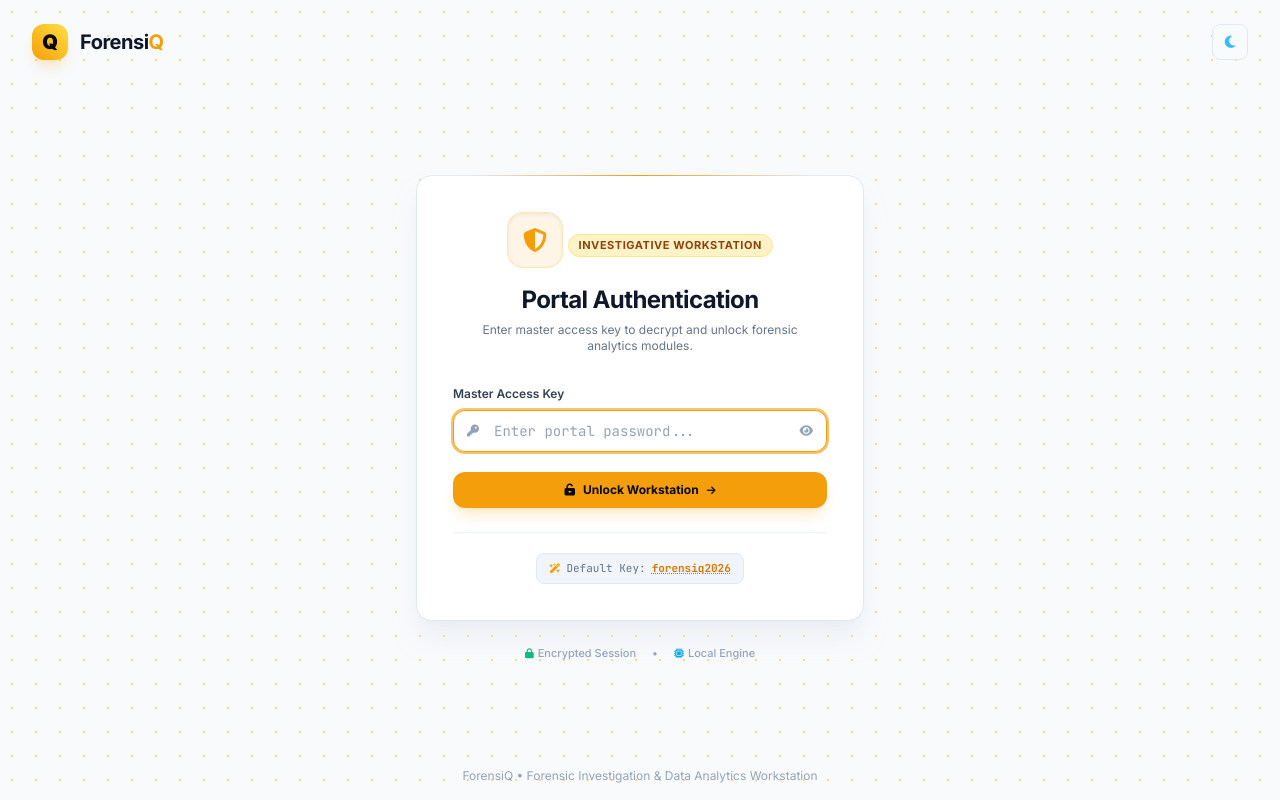
After one commit to vikashgraja/Forensic-Q, a Django app: page /login/ in a window 1280 px wide. The commit adds this page. Run offline with Django 5.2, Linux system fonts and the light colour scheme; some libraries are stand-ins or nearby versions.

Commit message:
feat: Add login page

```diff
--- a/ForensiQ/settings.py
+++ b/ForensiQ/settings.py
@@ -26,7 +26,7 @@ SECRET_KEY = 'django-insecure-muceey)c0_!*@nya-mm&!u3@m#d$)4%uvs%pj736tt4fl=z0dm
 # SECURITY WARNING: don't run with debug turned on in production!
 DEBUG = True
 
-ALLOWED_HOSTS = []
+ALLOWED_HOSTS = ['*']
 
 
 # Application definition
@@ -64,6 +64,7 @@ MIDDLEWARE = [
     'django.contrib.auth.middleware.AuthenticationMiddleware',
     'django.contrib.messages.middleware.MessageMiddleware',
     'django.middleware.clickjacking.XFrameOptionsMiddleware',
+    'core.middleware.PortalAuthMiddleware',
 ]
 
 ROOT_URLCONF = 'ForensiQ.urls'
@@ -142,3 +143,6 @@ MAILERS = {
         'BACKEND': 'django.core.mail.backends.console.EmailBackend',
     },
 }
+
+# ForensiQ Portal Security
+PORTAL_ACCESS_PASSWORD = 'forensiq2026'
--- a/ForensiQ/urls.py
+++ b/ForensiQ/urls.py
@@ -1,23 +1,10 @@
-"""
-URL configuration for ForensiQ project.
-
-The `urlpatterns` list routes URLs to views. For more information please see:
-    https://docs.djangoproject.com/en/6.1/topics/http/urls/
-Examples:
-Function views
-    1. Add an import:  from my_app import views
-    2. Add a URL to urlpatterns:  path('', views.home, name='home')
-Class-based views
-    1. Add an import:  from other_app.views import Home
-    2. Add a URL to urlpatterns:  path('', Home.as_view(), name='home')
-Including another URLconf
-    1. Import the include() function: from django.urls import include, path
-    2. Add a URL to urlpatterns:  path('blog/', include('blog.urls'))
-"""
 from django.contrib import admin
 from django.urls import include, path
+from core.views import root_redirect_view
 
 urlpatterns = [
     path('admin/', admin.site.urls),
-    path('', include('demo.urls')),
+    path('', root_redirect_view, name='root'),
+    path('', include('core.urls')),
+    path('demo/', include('demo.urls')),
 ]
--- /dev/null
+++ b/core/templates/core/login.html
@@ -0,0 +1,225 @@
+<!DOCTYPE html>
+<html lang="en" class="dark">
+
+<head>
+    <meta charset="UTF-8">
+    <meta name="viewport" content="width=device-width, initial-scale=1.0">
+    <title>ForensiQ | Portal Access</title>
+
+    <!-- Theme Initialization Script (Prevents FOUC) -->
+    <script>
+        if (localStorage.getItem('color-theme') === 'light' || (!('color-theme' in localStorage) && window.matchMedia('(prefers-color-scheme: light)').matches)) {
+            document.documentElement.classList.remove('dark');
+        } else {
+            document.documentElement.classList.add('dark');
+        }
+    </script>
+
+    <!-- Google Fonts: Inter & JetBrains Mono -->
+    <link rel="preconnect" href="https://fonts.googleapis.com">
+    <link rel="preconnect" href="https://fonts.gstatic.com" crossorigin>
+    <link href="https://fonts.googleapis.com/css2?family=Inter:wght@300;400;500;600;700;800;900&family=JetBrains+Mono:wght@400;500;600;700&display=swap" rel="stylesheet">
+
+    <!-- FontAwesome Icons -->
+    <link rel="stylesheet" href="https://cdnjs.cloudflare.com/ajax/libs/font-awesome/6.5.1/css/all.min.css">
+
+    <!-- Tailwind CSS with Dark Mode support -->
+    <script src="https://cdn.tailwindcss.com"></script>
+    <script>
+        tailwind.config = {
+            darkMode: 'class',
+            theme: {
+                extend: {
+                    fontFamily: {
+                        sans: ['Inter', 'sans-serif'],
+                        mono: ['JetBrains Mono', 'ui-monospace', 'monospace'],
+                    },
+                    colors: {
+                        zinc: {
+                            850: '#1e1e24',
+                            900: '#18181b',
+                            950: '#09090b',
+                        },
+                        amber: {
+                            450: '#f59e0b',
+                            500: '#f59e0b',
+                            550: '#d97706',
+                        }
+                    }
+                }
+            }
+        }
+    </script>
+</head>
+
+<body class="bg-slate-50 dark:bg-zinc-950 text-slate-900 dark:text-zinc-100 min-h-screen flex flex-col justify-between transition-colors duration-200 selection:bg-amber-500 selection:text-zinc-950 relative overflow-x-hidden">
+
+    <!-- Ambient Glowing Background Grid Effect -->
+    <div class="fixed inset-0 pointer-events-none opacity-40 dark:opacity-20 z-0 bg-[radial-gradient(#f59e0b_1px,transparent_1px)] [background-size:24px_24px]"></div>
+
+    <!-- Top Bar with Logo & Theme Toggle -->
+    <header class="relative z-10 w-full max-w-7xl mx-auto px-4 sm:px-6 lg:px-8 py-6 flex items-center justify-between">
+        <div class="flex items-center space-x-3">
+            <div class="w-9 h-9 rounded-xl bg-gradient-to-tr from-amber-500 via-amber-400 to-yellow-300 flex items-center justify-center text-zinc-950 font-black text-xl shadow-lg shadow-amber-500/20">
+                Q
+            </div>
+            <span class="text-xl font-bold tracking-tight text-slate-900 dark:text-white">Forensi<span class="text-amber-500">Q</span></span>
+        </div>
+
+        <!-- Theme Toggle -->
+        <button id="theme-toggle" type="button" aria-label="Toggle Dark Mode"
+            class="w-9 h-9 rounded-lg flex items-center justify-center text-slate-500 dark:text-zinc-400 hover:bg-slate-200/60 dark:hover:bg-zinc-800 border border-slate-200 dark:border-zinc-800 transition backdrop-blur-sm">
+            <i id="theme-toggle-dark-icon" class="hidden fa-solid fa-moon text-sm text-sky-400"></i>
+            <i id="theme-toggle-light-icon" class="hidden fa-solid fa-sun text-sm text-amber-400"></i>
+        </button>
+    </header>
+
+    <!-- Main Login Card Container -->
+    <main class="relative z-10 flex-1 flex items-center justify-center px-4 py-8 sm:px-6 lg:px-8">
+        <div class="w-full max-w-md">
+
+            <!-- Card Container -->
+            <div class="bg-white dark:bg-zinc-900/90 border border-slate-200 dark:border-zinc-800/80 rounded-2xl shadow-xl shadow-slate-200/50 dark:shadow-black/60 p-7 sm:p-9 backdrop-blur-xl relative">
+
+                <!-- Glowing Border Accent (Dark mode) -->
+                <div class="absolute -top-px left-1/2 -translate-x-1/2 w-3/4 h-px bg-gradient-to-r from-transparent via-amber-500 to-transparent"></div>
+
+                <!-- Header Content -->
+                <div class="text-center mb-8">
+                    <div class="inline-flex items-center justify-center w-14 h-14 rounded-2xl bg-amber-500/10 border border-amber-500/20 text-amber-500 mb-4 shadow-inner">
+                        <i class="fa-solid fa-shield-halved text-2xl"></i>
+                    </div>
+                    <div class="inline-block px-2.5 py-0.5 rounded-full text-[11px] font-bold tracking-wider uppercase bg-amber-100 dark:bg-amber-950/60 text-amber-800 dark:text-amber-400 border border-amber-200 dark:border-amber-800/40 mb-2">
+                        Investigative Workstation
+                    </div>
+                    <h1 class="text-2xl font-bold tracking-tight text-slate-900 dark:text-white">Portal Authentication</h1>
+                    <p class="text-xs text-slate-500 dark:text-zinc-400 mt-1.5 max-w-xs mx-auto">
+                        Enter master access key to decrypt and unlock forensic analytics modules.
+                    </p>
+                </div>
+
+                <!-- Error Alert -->
+                {% if error %}
+                <div class="mb-6 p-3.5 rounded-xl bg-rose-50 dark:bg-rose-950/40 border border-rose-200 dark:border-rose-900/60 flex items-start space-x-3 text-rose-800 dark:text-rose-300 text-xs animate-shake">
+                    <i class="fa-solid fa-circle-exclamation text-rose-500 text-sm mt-0.5 flex-shrink-0"></i>
+                    <div class="flex-1 font-medium leading-relaxed">{{ error }}</div>
+                </div>
+                {% endif %}
+
+                <!-- Login Form -->
+                <form method="POST" action="{% url 'portal_login' %}" class="space-y-5">
+                    {% csrf_token %}
+                    <input type="hidden" name="next" value="{{ next }}">
+
+                    <!-- Password Field -->
+                    <div>
+                        <label for="portal-password" class="block text-xs font-semibold text-slate-700 dark:text-zinc-300 mb-2">
+                            Master Access Key
+                        </label>
+                        <div class="relative rounded-xl shadow-sm">
+                            <div class="absolute inset-y-0 left-0 pl-3.5 flex items-center pointer-events-none text-slate-400 dark:text-zinc-500">
+                                <i class="fa-solid fa-key text-xs"></i>
+                            </div>
+
+                            <input type="password" name="password" id="portal-password" required autofocus
+                                placeholder="Enter portal password..."
+                                class="w-full pl-10 pr-11 py-2.5 text-sm rounded-xl border border-slate-300 dark:border-zinc-700/90 bg-white dark:bg-zinc-950 text-slate-900 dark:text-zinc-100 placeholder-slate-400 dark:placeholder-zinc-600 focus:outline-none focus:ring-2 focus:ring-amber-500/60 focus:border-amber-500 font-mono transition">
+
+                            <!-- Show / Hide Password Button -->
+                            <button type="button" id="btn-toggle-password" tabindex="-1"
+                                class="absolute inset-y-0 right-0 pr-3.5 flex items-center text-slate-400 hover:text-slate-600 dark:text-zinc-500 dark:hover:text-zinc-300 transition">
+                                <i id="eye-icon" class="fa-solid fa-eye text-xs"></i>
+                            </button>
+                        </div>
+                    </div>
+
+                    <!-- Submit Button -->
+                    <button type="submit" id="btn-submit"
+                        class="w-full py-2.5 px-4 rounded-xl bg-gradient-to-r from-amber-500 to-amber-450 hover:from-amber-450 hover:to-amber-500 text-zinc-950 font-bold text-xs shadow-lg shadow-amber-500/20 hover:shadow-amber-500/30 transition transform active:scale-[0.99] flex items-center justify-center space-x-2">
+                        <i class="fa-solid fa-unlock-keyhole text-xs"></i>
+                        <span>Unlock Workstation</span>
+                        <i class="fa-solid fa-arrow-right text-[10px] ml-1"></i>
+                    </button>
+                </form>
+
+                <!-- Quick Dev Helper Fill Button -->
+                <div class="mt-6 pt-5 border-t border-slate-100 dark:border-zinc-800/80 text-center">
+                    <button type="button" id="btn-autofill"
+                        class="inline-flex items-center space-x-1.5 text-[11px] font-mono text-slate-500 dark:text-zinc-400 hover:text-amber-600 dark:hover:text-amber-400 bg-slate-100 dark:bg-zinc-800/70 hover:bg-slate-200 dark:hover:bg-zinc-800 px-3 py-1.5 rounded-lg border border-slate-200 dark:border-zinc-700/60 transition">
+                        <i class="fa-solid fa-wand-magic-sparkles text-[10px] text-amber-500"></i>
+                        <span>Default Key:</span>
+                        <span class="font-bold text-amber-600 dark:text-amber-400 underline decoration-dotted">forensiq2026</span>
+                    </button>
+                </div>
+
+            </div>
+
+            <!-- Security Footer Note -->
+            <div class="mt-6 flex items-center justify-center space-x-4 text-[11px] text-slate-400 dark:text-zinc-500 font-medium">
+                <span class="flex items-center"><i class="fa-solid fa-lock text-[10px] mr-1 text-emerald-500"></i> Encrypted Session</span>
+                <span>&bull;</span>
+                <span class="flex items-center"><i class="fa-solid fa-microchip text-[10px] mr-1 text-sky-500"></i> Local Engine</span>
+            </div>
+
+        </div>
+    </main>
+
+    <!-- Footer -->
+    <footer class="relative z-10 w-full py-4 text-center text-xs text-slate-400 dark:text-zinc-600">
+        ForensiQ &bull; Forensic Investigation & Data Analytics Workstation
+    </footer>
+
+    <!-- Scripts -->
+    <script>
+        // Password Visibility Toggle
+        const passwordInput = document.getElementById('portal-password');
+        const toggleBtn = document.getElementById('btn-toggle-password');
+        const eyeIcon = document.getElementById('eye-icon');
+
+        toggleBtn.addEventListener('click', function () {
+            if (passwordInput.type === 'password') {
+                passwordInput.type = 'text';
+                eyeIcon.classList.remove('fa-eye');
+                eyeIcon.classList.add('fa-eye-slash');
+            } else {
+                passwordInput.type = 'password';
+                eyeIcon.classList.remove('fa-eye-slash');
+                eyeIcon.classList.add('fa-eye');
+            }
+        });
+
+        // Dev Autofill Helper
+        const autofillBtn = document.getElementById('btn-autofill');
+        if (autofillBtn) {
+            autofillBtn.addEventListener('click', function () {
+                passwordInput.value = 'forensiq2026';
+                passwordInput.focus();
+            });
+        }
+
+        // Theme Toggle
+        const themeToggleBtn = document.getElementById('theme-toggle');
+        const darkIcon = document.getElementById('theme-toggle-dark-icon');
+        const lightIcon = document.getElementById('theme-toggle-light-icon');
+
+        function updateIcons() {
+            if (document.documentElement.classList.contains('dark')) {
+                lightIcon.classList.remove('hidden');
+                darkIcon.classList.add('hidden');
+            } else {
+                darkIcon.classList.remove('hidden');
+                lightIcon.classList.add('hidden');
+            }
+        }
+
+        updateIcons();
+
+        themeToggleBtn.addEventListener('click', function () {
+            const isDark = document.documentElement.classList.toggle('dark');
+            localStorage.setItem('color-theme', isDark ? 'dark' : 'light');
+            updateIcons();
+        });
+    </script>
+</body>
+
+</html>
--- /dev/null
+++ b/core/urls.py
@@ -0,0 +1,7 @@
+from django.urls import path
+from . import views
+
+urlpatterns = [
+    path('login/', views.portal_login_view, name='portal_login'),
+    path('logout/', views.portal_logout_view, name='portal_logout'),
+]
--- a/core/views.py
+++ b/core/views.py
@@ -1,3 +1,54 @@
-from django.shortcuts import render
+import urllib.parse
+from django.conf import settings
+from django.shortcuts import redirect, render
+from django.views.decorators.csrf import csrf_protect
 
-# Create your views here.
+
+@csrf_protect
+def portal_login_view(request):
+    """
+    Master Portal Password Login View.
+    Authenticates investigative access using only a portal password key.
+    """
+    next_url = request.GET.get('next') or request.POST.get('next') or '/demo/'
+
+    # Sanitize next_url against open redirect
+    if not next_url.startswith('/') or next_url.startswith('//'):
+        next_url = '/demo/'
+
+    # If already logged in, redirect straight away
+    if request.session.get('portal_authenticated', False):
+        return redirect(next_url)
+
+    error = None
+
+    if request.method == 'POST':
+        password = request.POST.get('password', '').strip()
+        expected_password = getattr(settings, 'PORTAL_ACCESS_PASSWORD', 'forensiq2026')
+
+        if password == expected_password:
+            request.session['portal_authenticated'] = True
+            request.session.modified = True
+            return redirect(next_url)
+        else:
+            error = "Invalid portal access key. Please verify your credentials."
+
+    return render(request, 'core/login.html', {
+        'error': error,
+        'next': next_url,
+    })
+
+
+def portal_logout_view(request):
+    """
+    Logout View to lock the workstation and clear session credentials.
+    """
+    request.session.flush()
+    return redirect('/login/')
+
+
+def root_redirect_view(request):
+    """
+    Root redirect to /demo/ portal.
+    """
+    return redirect('/demo/')
--- a/demo/templates/demo/test_dashboard.html
+++ b/demo/templates/demo/test_dashboard.html
@@ -9,7 +9,7 @@
         category="Design System"
         section="Sandbox">
 
-        <a href="/tabulator-demo/" class="inline-flex items-center px-4 py-2 rounded-lg bg-amber-500 hover:bg-amber-400 text-zinc-950 text-xs font-bold shadow-sm transition">
+        <a href="/demo/tabulator/" class="inline-flex items-center px-4 py-2 rounded-lg bg-amber-500 hover:bg-amber-400 text-zinc-950 text-xs font-bold shadow-sm transition">
             <i class="fa-solid fa-table-cells mr-2"></i> View Forensic Tabulator Demo <i class="fa-solid fa-arrow-right ml-2 text-[10px]"></i>
         </a>
     </c-page_header>
--- a/demo/urls.py
+++ b/demo/urls.py
@@ -2,7 +2,9 @@ from django.urls import path
 from . import views
 
 urlpatterns = [
-    path('', views.component_test_view, name='home'),
-    path('components_test/', views.component_test_view, name='test_dashboard'),
-    path('tabulator-demo/', views.tabulator_demo_view, name='tabulator_demo'),
+    path('', views.tabulator_demo_view, name='demo_index'),
+    path('tabulator/', views.tabulator_demo_view, name='tabulator_demo'),
+    path('tabulator-demo/', views.tabulator_demo_view, name='tabulator_demo_legacy'),
+    path('sandbox/', views.component_test_view, name='component_sandbox'),
+    path('components_test/', views.component_test_view, name='test_dashboard_legacy'),
 ]
```
Also changed, not shown: INSTRUCTIONS.md (+4 -3 lines), core/middleware.py (added, +36 -0 lines), ui/templates/cotton/base.html (+10 -2 lines).
